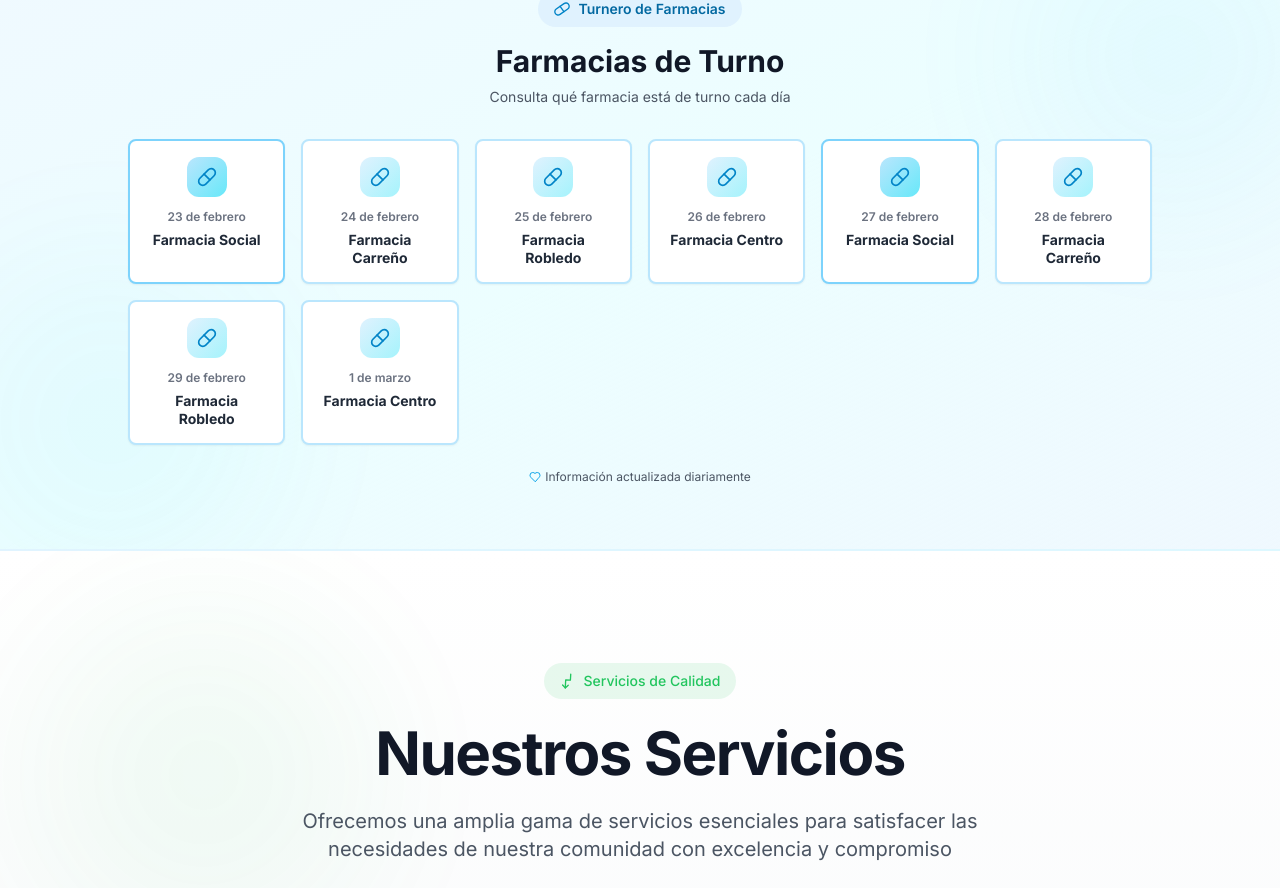
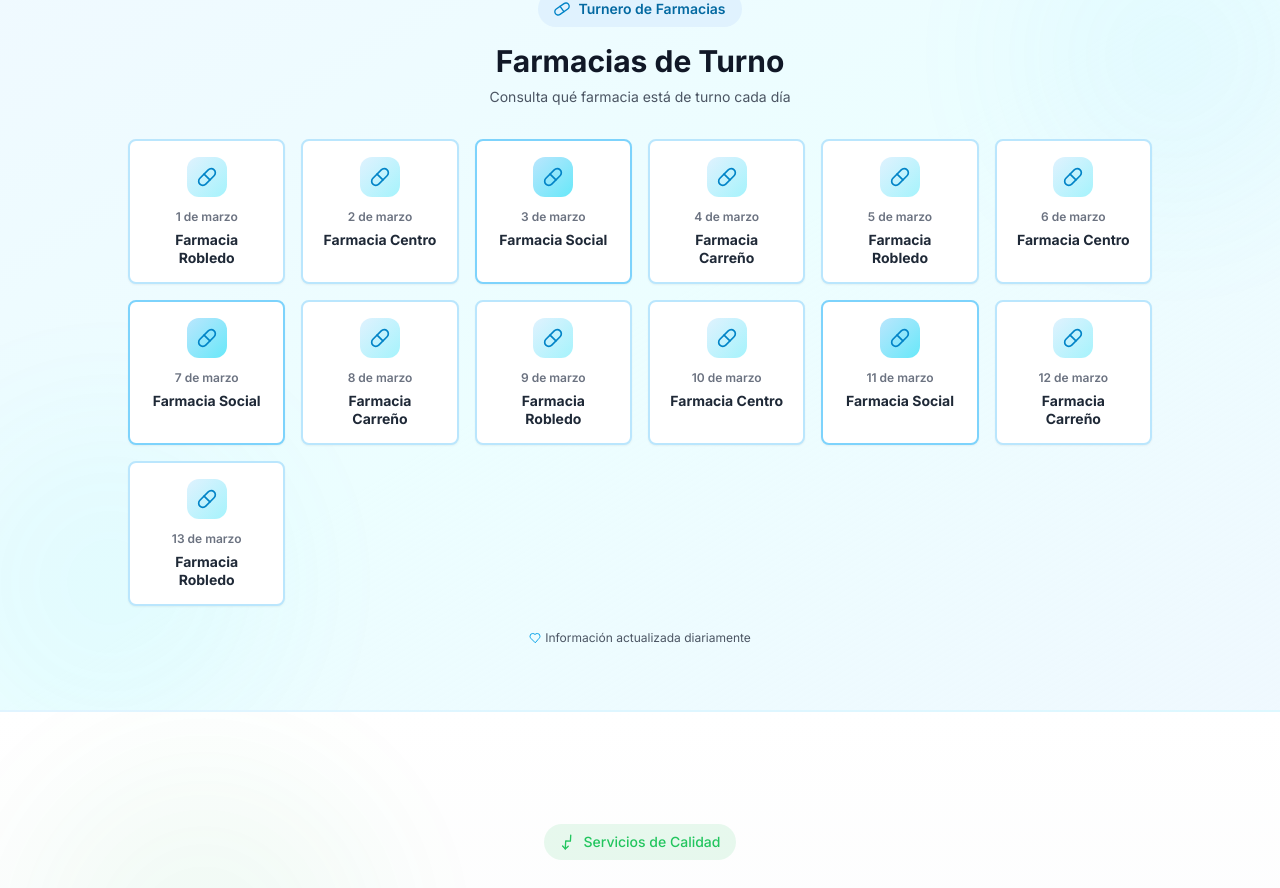
Before and after one commit to sistemascoopladormida-hub/cooperativa-san-jose-de-la-dormida, a Next.js app: page / in a window 1280 px wide. Shown: the part 2796-3684 px from the top of the page. Built offline with nearby package versions, Linux system fonts and the light colour scheme.

Commit message:
actualizando turnero farmacia

```diff
--- a/app/page.tsx
+++ b/app/page.tsx
@@ -297,14 +297,19 @@ function PharmacySchedule() {
   }
 
   const pharmacySchedule = [
-    { date: "23 de febrero", pharmacy: "Farmacia Social" },
-    { date: "24 de febrero", pharmacy: "Farmacia Carreño" },
-    { date: "25 de febrero", pharmacy: "Farmacia Robledo" },
-    { date: "26 de febrero", pharmacy: "Farmacia Centro" },
-    { date: "27 de febrero", pharmacy: "Farmacia Social" },
-    { date: "28 de febrero", pharmacy: "Farmacia Carreño" },
-    { date: "29 de febrero", pharmacy: "Farmacia Robledo" },
-    { date: "1 de marzo", pharmacy: "Farmacia Centro" },
+    { date: "1 de marzo", pharmacy: "Farmacia Robledo" },
+    { date: "2 de marzo", pharmacy: "Farmacia Centro" },
+    { date: "3 de marzo", pharmacy: "Farmacia Social" },
+    { date: "4 de marzo", pharmacy: "Farmacia Carreño" },
+    { date: "5 de marzo", pharmacy: "Farmacia Robledo" },
+    { date: "6 de marzo", pharmacy: "Farmacia Centro" },
+    { date: "7 de marzo", pharmacy: "Farmacia Social" },
+    { date: "8 de marzo", pharmacy: "Farmacia Carreño" },
+    { date: "9 de marzo", pharmacy: "Farmacia Robledo" },
+    { date: "10 de marzo", pharmacy: "Farmacia Centro" },
+    { date: "11 de marzo", pharmacy: "Farmacia Social" },
+    { date: "12 de marzo", pharmacy: "Farmacia Carreño" },
+    { date: "13 de marzo", pharmacy: "Farmacia Robledo" },
   ]
 
   return (
--- a/lib/cooperative-context.ts
+++ b/lib/cooperative-context.ts
@@ -150,14 +150,19 @@ ESTADO DE FACTURAS Y BOLETAS:
     - Segundo vencimiento: 20 de febrero
 
 TURNERO DE FARMACIAS:
-- 23 de febrero: Farmacia Social
-- 24 de febrero: Farmacia Carreño
-- 25 de febrero: Farmacia Robledo
-- 26 de febrero: Farmacia Centro
-- 27 de febrero: Farmacia Social
-- 28 de febrero: Farmacia Carreño
-- 29 de febrero: Farmacia Robledo
-- 1 de marzo: Farmacia Centro
+- 1 de marzo: Farmacia Robledo
+- 2 de marzo: Farmacia Centro
+- 3 de marzo: Farmacia Social
+- 4 de marzo: Farmacia Carreño
+- 5 de marzo: Farmacia Robledo
+- 6 de marzo: Farmacia Centro
+- 7 de marzo: Farmacia Social
+- 8 de marzo: Farmacia Carreño
+- 9 de marzo: Farmacia Robledo
+- 10 de marzo: Farmacia Centro
+- 11 de marzo: Farmacia Social
+- 12 de marzo: Farmacia Carreño
+- 13 de marzo: Farmacia Robledo
 
 ASOCIARSE:
 - Los interesados pueden visitar la oficina o completar el formulario en la sección "Asociarse" de la página web
```
